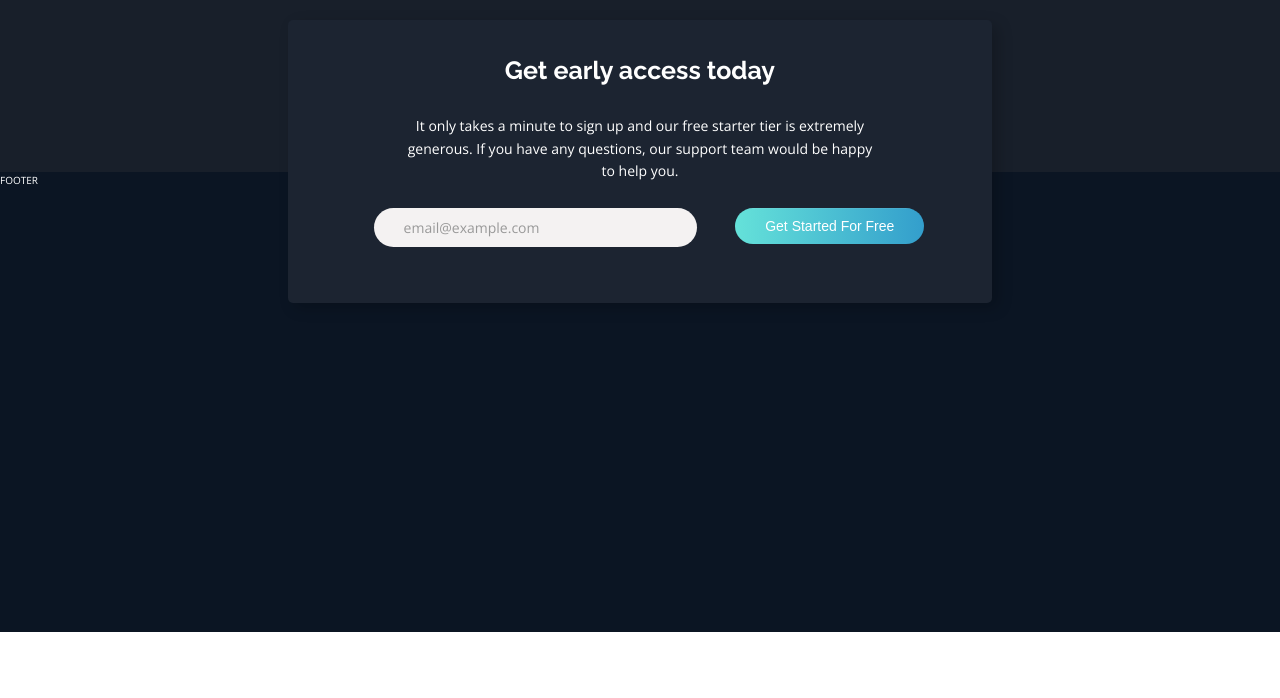
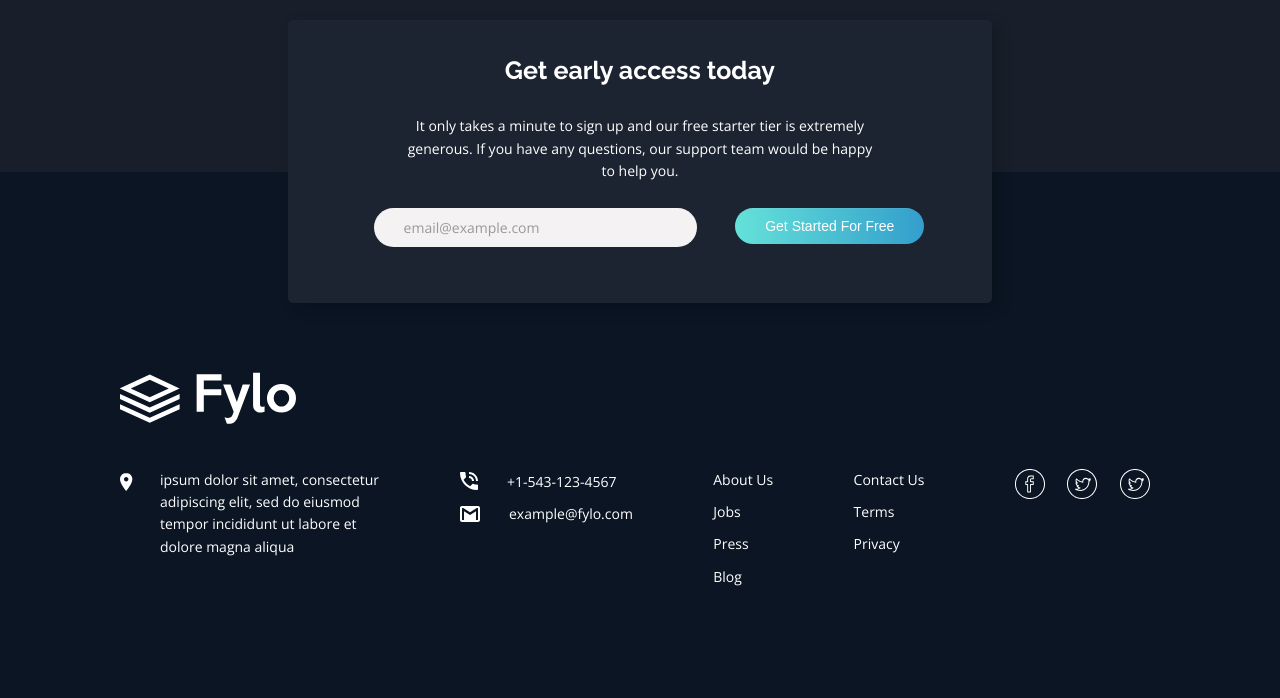
Before and after one commit to huz3y/fylo-dark-theme-landing-page-master, a website: page index.html in a window 1280 px wide. Shown: the part 3102-3800 px from the top of the page. Before the commit the page ends 3734 px from the top, so only its background shows below. Drawn offline with nearby package versions, Linux system fonts and the light colour scheme.

Commit message:
add footer section

```diff
--- a/index.html
+++ b/index.html
@@ -169,7 +169,7 @@
               Securely share files and folders with friends, family and
               colleagues for live collaboration. No email attachments required.
             </p>
-            <a href="#" class="link"
+            <a href="#" class="link link--inline"
               >See how Fylo works &nbsp;
               <svg
                 class="link__icon"
@@ -305,18 +305,69 @@
                 class="input"
                 id="input"
                 placeholder="email@example.com"
+                required
               />
               <label for="input" class="input__label"
                 >Please enter a valid email address</label
               >
             </div>
-            <button class="btn btn-small">Get Started For Free</button>
+            <button class="btn btn--small">Get Started For Free</button>
           </form>
         </div>
       </section>
       <!-- ------ -->
       <!-- FOOTER -->
-      <footer class="grid__child grid__child-footer footer">FOOTER</footer>
+      <footer class="grid__child grid__child-footer footer">
+        <img src="./images/logo.svg" alt="logo" class="footer__img" />
+        <div class="footer__text">
+          <div class="footer__text-location">
+            <p class="paragraph footer__paragraph">
+              ipsum dolor sit amet, consectetur adipiscing elit, sed do eiusmod
+              tempor incididunt ut labore et dolore magna aliqua
+            </p>
+          </div>
+          <div class="footer__text-contacts">
+            <a href="#" class="link link--primary footer__info">
+              <img
+                src="./images/icon-phone.svg"
+                alt="phone icon"
+                class="footer__icon footer__icon--contact"
+              />
+              +1-543-123-4567
+            </a>
+            <a href="#" class="link link--primary footer__info">
+              <img
+                src="./images/icon-email.svg"
+                alt="email icon"
+                class="footer__icon footer__icon--contact"
+              />
+              example@fylo.com
+            </a>
+          </div>
+          <div class="footer__text-links-1">
+            <a href="#" class="link link--primary footer__info">About Us</a>
+            <a href="#" class="link link--primary footer__info">Jobs</a>
+            <a href="#" class="link link--primary footer__info">Press</a>
+            <a href="#" class="link link--primary footer__info">Blog</a>
+          </div>
+          <div class="footer__text-links-2">
+            <a href="#" class="link link--primary footer__info">Contact Us</a>
+            <a href="#" class="link link--primary footer__info">Terms</a>
+            <a href="#" class="link link--primary footer__info">Privacy</a>
+          </div>
+          <div class="footer__social">
+            <svg class="footer__icon--social">
+              <use href="./images/symbol-defs.svg#icon-facebook"></use>
+            </svg>
+            <svg class="footer__icon--social">
+              <use href="./images/symbol-defs.svg#icon-twitter"></use>
+            </svg>
+            <svg class="footer__icon--social">
+              <use href="./images/symbol-defs.svg#icon-twitter"></use>
+            </svg>
+          </div>
+        </div>
+      </footer>
     </div>
     <!-- Features Team Sign In All your files in one secure location, accessible
     anywhere. Fylo stores all your most important files in one secure location.
--- a/sass/components/_button.scss
+++ b/sass/components/_button.scss
@@ -79,14 +79,26 @@
     font-size: 1.4rem;
     text-decoration: none;
     color: var(--color-accent-cyan);
-    display: flex;
-    align-items: center;
-    justify-content: flex-start;
   }
 
-  &:hover {
-    color: var(--color-white);
-    border-bottom: 1px solid var(--color-white);
+  &--inline {
+    display: flex;
+    justify-content: center;
+    align-items: center;
+
+    &:hover {
+      color: var(--color-white);
+      border-bottom: 1px solid var(--color-white);
+    }
+  }
+
+  &--primary {
+    color: var(--color-white) !important;
+
+    &:hover,
+    &:active {
+      font-weight: 700;
+    }
   }
 }
 
--- a/sass/layouts/_footer.scss
+++ b/sass/layouts/_footer.scss
@@ -1,3 +1,73 @@
 .footer {
   background-color: var(--color-background-footer);
+  padding: 20rem 12rem 10rem 12rem;
+  display: flex;
+  flex-direction: column;
+  align-items: flex-start;
+
+  &__img {
+    padding-bottom: 4.5rem;
+  }
+
+  &__paragraph {
+    position: relative;
+    padding: 0 4rem;
+    width: 120%;
+
+    &::before {
+      content: url("../../images/icon-location.svg");
+      position: absolute;
+      left: 0;
+      top: 5%;
+    }
+  }
+
+  &__text {
+    display: flex;
+    justify-content: space-between;
+
+    &-location {
+      width: 25%;
+    }
+
+    &-contacts {
+      display: flex;
+      flex-direction: column;
+    }
+
+    &-links-1 {
+      display: flex;
+      flex-direction: column;
+    }
+
+    &-links-2 {
+      display: flex;
+      flex-direction: column;
+    }
+  }
+
+  &__icon {
+    &--social {
+      fill: #fff;
+      height: 3rem;
+      width: 3rem;
+      margin: 0rem 1rem 1rem 1rem;
+      transition: fill 0.2s;
+
+      &:hover,
+      &:active {
+        fill: var(--color-accent-cyan);
+        cursor: pointer;
+      }
+    }
+
+    &--contact {
+      margin-right: 2.5rem;
+      transform: translateY(0.3rem);
+    }
+  }
+
+  &__info {
+    padding-bottom: 1rem;
+  }
 }
--- a/sass/layouts/_grid.scss
+++ b/sass/layouts/_grid.scss
@@ -2,7 +2,7 @@
   //GRID CONTAINER
   &__container {
     display: grid;
-    grid-template-rows: 20rem repeat(3, min-content) repeat(2, min-content) 46rem;
+    grid-template-rows: 20rem repeat(3, min-content) repeat(2, min-content) min-content;
     grid-template-columns:
       [full-start] 1fr repeat(12, [col-start] minmax(8rem, 1fr) [col-end])
       1fr [full-end];
```
Also changed, not shown: css/style.css, images/SVG/facebook.svg (added), images/SVG/instagram.svg (added), images/SVG/twitter.svg (added), images/symbol-defs.svg (added), 1 other file.
